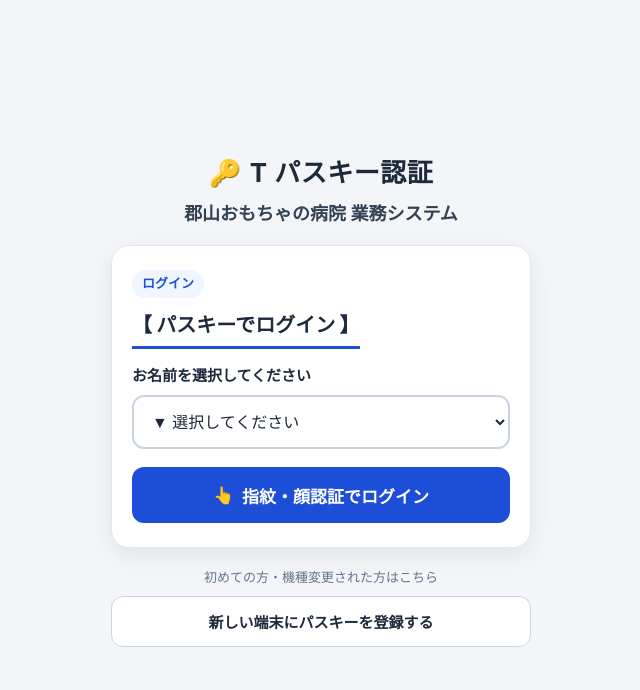
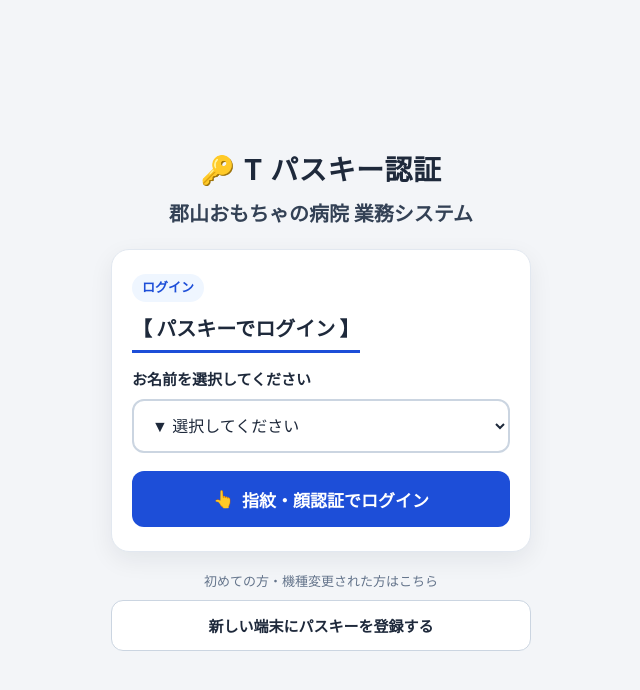
Before and after one commit to koriyama-toy-hospital-TS/t-passkey-auth, a plain HTML site: page index.html in a window 1280 px wide. Shown: the whole page, without its empty margins (319-959 px from the left). Drawn offline with Linux system fonts and the light colour scheme.

Commit message:
Adjust header and title styles for better visibility
Increased margin and font sizes for header and titles.

```diff
--- a/index.html
+++ b/index.html
@@ -49,15 +49,15 @@
       max-width: 420px;
     }
 
+    /* 3画面共通ヘッダー（さらに2ポイント相当拡大） */
     .brand-header {
       text-align: center;
-      margin-bottom: 18px;
+      margin-bottom: 20px;
     }
 
-    /* 各2ポイント相当拡大 */
     .brand-title {
       margin: 0;
-      font-size: 26px;
+      font-size: 28px;
       font-weight: 700;
       letter-spacing: 0.02em;
       display: flex;
@@ -68,7 +68,7 @@
 
     .brand-subtitle {
       margin: 8px 0 0;
-      font-size: 18px;
+      font-size: 20px;
       color: #334155;
       font-weight: 700;
     }
```
